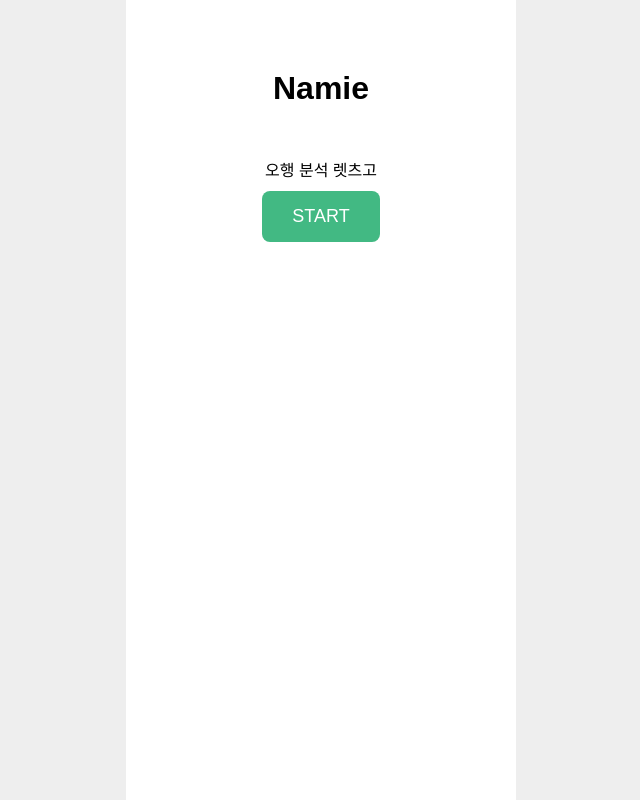
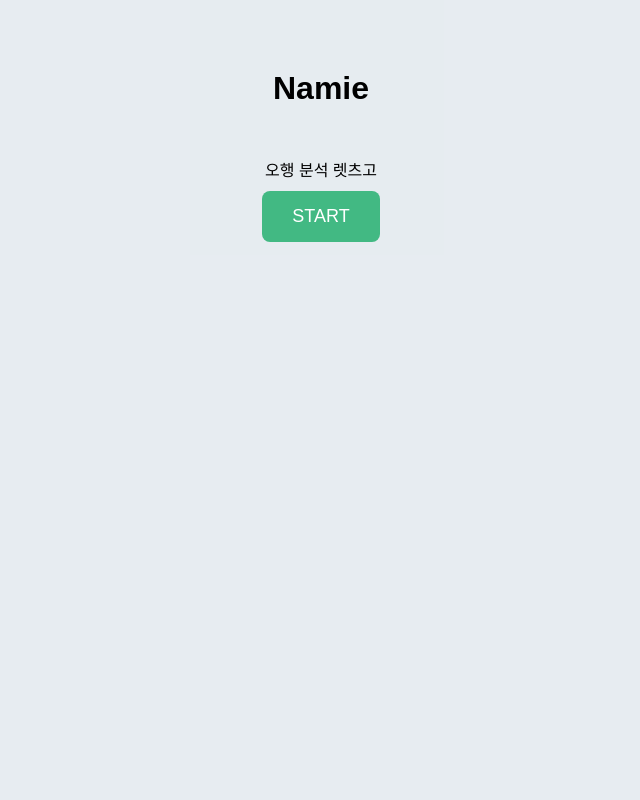
Before and after one commit to ll0zlk/Re-Name-frontend, a Vue app: page / in a window 1280 px wide. Shown: the whole page, without its empty margins (319-959 px from the left). Built offline with nearby package versions, Linux system fonts and the light colour scheme.

Commit message:
modify bg color and width

```diff
--- a/src/components/MobileWrapper.vue
+++ b/src/components/MobileWrapper.vue
@@ -9,13 +9,12 @@
 <style scoped>
 .outer {
   min-height: 100vh;
-  background: #eee;
+  background: #dfe6ecc2;
 }
 
 .mobile {
-  max-width: 390px;
+  max-width: 450px;
   min-height: 100vh;
   margin: 0 auto;
-  background: white;
 }
 </style>
```
